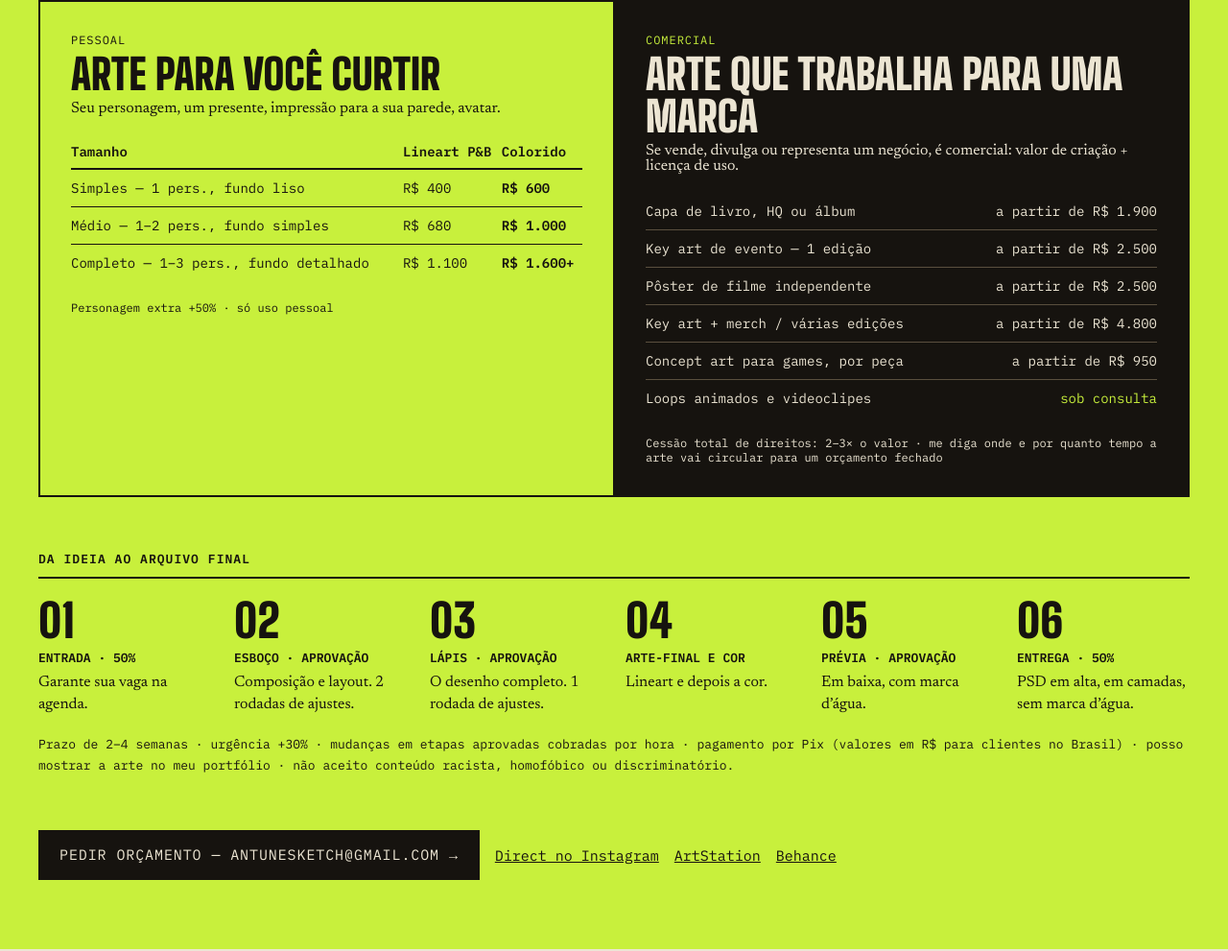
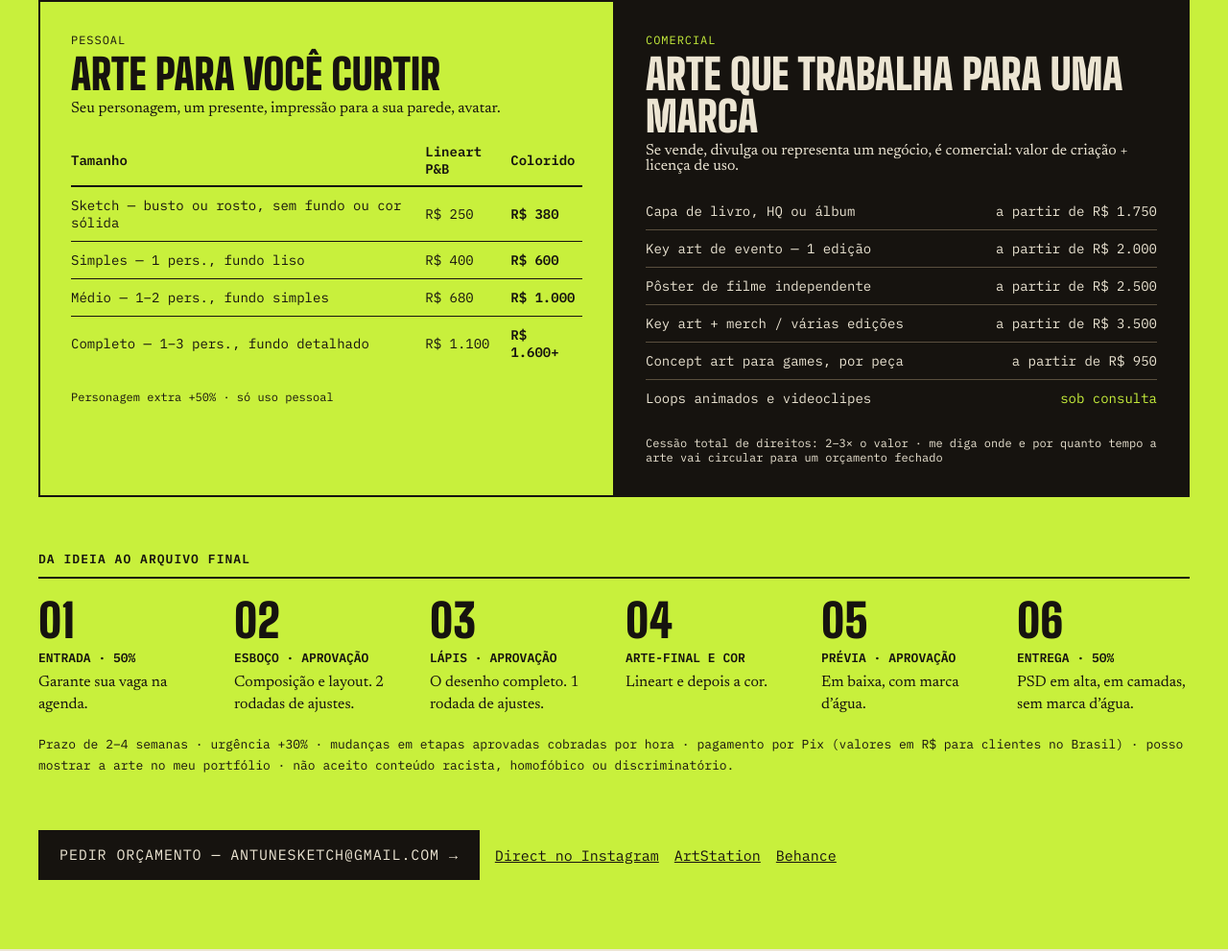
Before and after one commit to antunesketch/antunesketch-site, an Eleventy site: page src/pt/index.njk in a window 1280 px wide. Shown: the part 6713-7704 px from the top of the page at 96% size. Built offline with nearby package versions, Linux system fonts and the light colour scheme; Eleventy itself is replaced by a stand-in of ours; files that its build step writes are made by us from their sources.

Commit message:
ajustes da página

```diff
--- a/src/pt/index.njk
+++ b/src/pt/index.njk
@@ -229,6 +229,7 @@ a{color:#16130F}a:hover{color:#5A4F3E}
 <table style="width: 100%; border-collapse: collapse; font-family: 'IBM Plex Mono', monospace; font-size: 14px">
 <thead><tr style="text-align: left; border-bottom: 2px solid #16130F"><th style="padding: 8px 0; font-weight: 600">Tamanho</th><th style="padding: 8px 0; font-weight: 600">Lineart P&amp;B</th><th style="padding: 8px 0; font-weight: 600">Colorido</th></tr></thead>
 <tbody>
+<tr style="border-bottom: 1px solid #16130F"><td style="padding: 10px 0">Sketch — busto ou rosto, sem fundo ou cor sólida</td><td style="padding: 10px 0">R$ 250</td><td style="padding: 10px 0; font-weight: 600">R$ 380</td></tr>
 <tr style="border-bottom: 1px solid #16130F"><td style="padding: 10px 0">Simples — 1 pers., fundo liso</td><td style="padding: 10px 0">R$ 400</td><td style="padding: 10px 0; font-weight: 600">R$ 600</td></tr>
 <tr style="border-bottom: 1px solid #16130F"><td style="padding: 10px 0">Médio — 1–2 pers., fundo simples</td><td style="padding: 10px 0">R$ 680</td><td style="padding: 10px 0; font-weight: 600">R$ 1.000</td></tr>
 <tr><td style="padding: 10px 0">Completo — 1–3 pers., fundo detalhado</td><td style="padding: 10px 0">R$ 1.100</td><td style="padding: 10px 0; font-weight: 600">R$ 1.600+</td></tr>
@@ -244,10 +245,10 @@ a{color:#16130F}a:hover{color:#5A4F3E}
 </div>
 <table style="width: 100%; border-collapse: collapse; font-family: 'IBM Plex Mono', monospace; font-size: 14px">
 <tbody>
-<tr style="border-bottom: 1px solid #5A4F3E"><td style="padding: 10px 0">Capa de livro, HQ ou álbum</td><td style="padding: 10px 0; text-align: right">a partir de R$ 1.900</td></tr>
-<tr style="border-bottom: 1px solid #5A4F3E"><td style="padding: 10px 0">Key art de evento — 1 edição</td><td style="padding: 10px 0; text-align: right">a partir de R$ 2.500</td></tr>
+<tr style="border-bottom: 1px solid #5A4F3E"><td style="padding: 10px 0">Capa de livro, HQ ou álbum</td><td style="padding: 10px 0; text-align: right">a partir de R$ 1.750</td></tr>
+<tr style="border-bottom: 1px solid #5A4F3E"><td style="padding: 10px 0">Key art de evento — 1 edição</td><td style="padding: 10px 0; text-align: right">a partir de R$ 2.000</td></tr>
 <tr style="border-bottom: 1px solid #5A4F3E"><td style="padding: 10px 0">Pôster de filme independente</td><td style="padding: 10px 0; text-align: right">a partir de R$ 2.500</td></tr>
-<tr style="border-bottom: 1px solid #5A4F3E"><td style="padding: 10px 0">Key art + merch / várias edições</td><td style="padding: 10px 0; text-align: right">a partir de R$ 4.800</td></tr>
+<tr style="border-bottom: 1px solid #5A4F3E"><td style="padding: 10px 0">Key art + merch / várias edições</td><td style="padding: 10px 0; text-align: right">a partir de R$ 3.500</td></tr>
 <tr style="border-bottom: 1px solid #5A4F3E"><td style="padding: 10px 0">Concept art para games, por peça</td><td style="padding: 10px 0; text-align: right">a partir de R$ 950</td></tr>
 <tr><td style="padding: 10px 0">Loops animados e videoclipes</td><td style="padding: 10px 0; text-align: right; color: #C8F03C">sob consulta</td></tr>
 </tbody>
```
